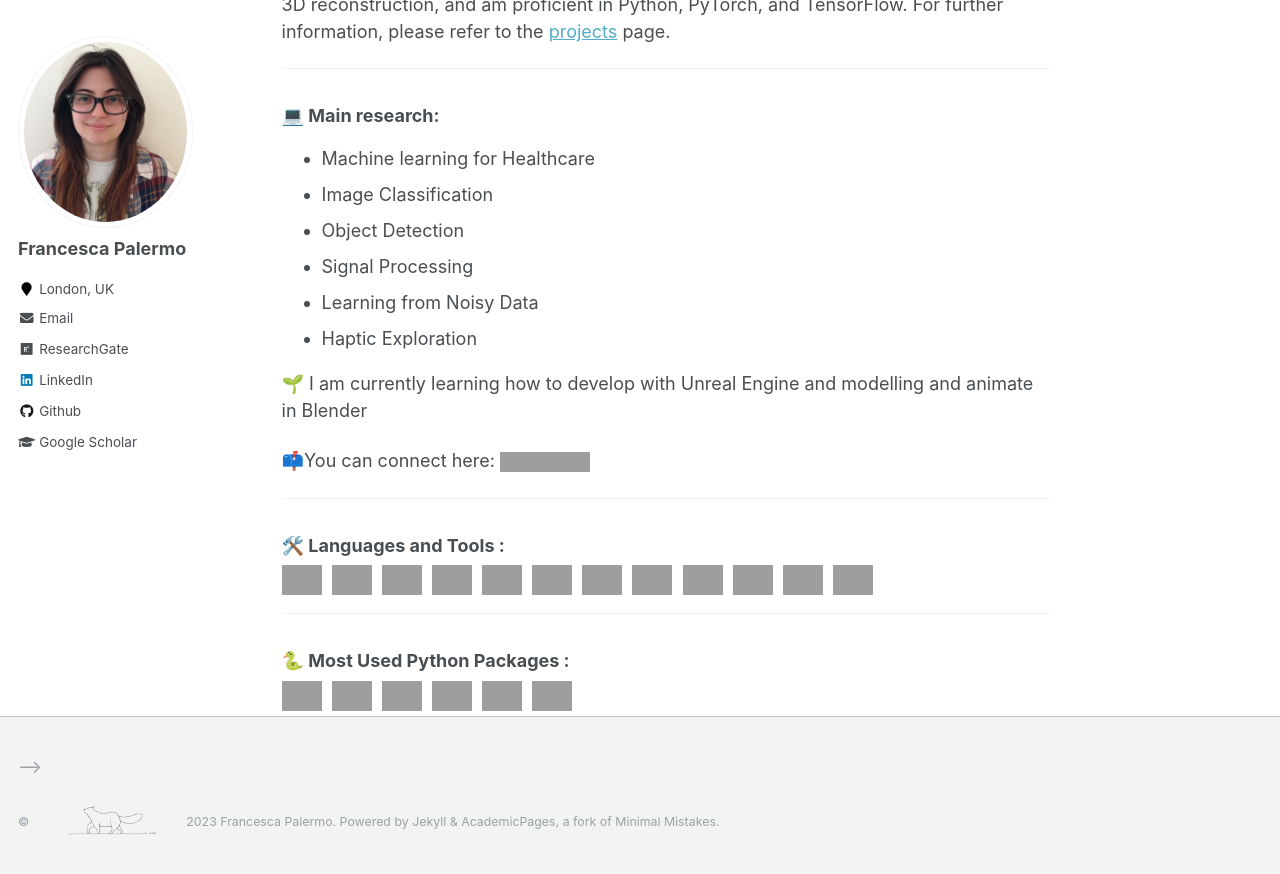
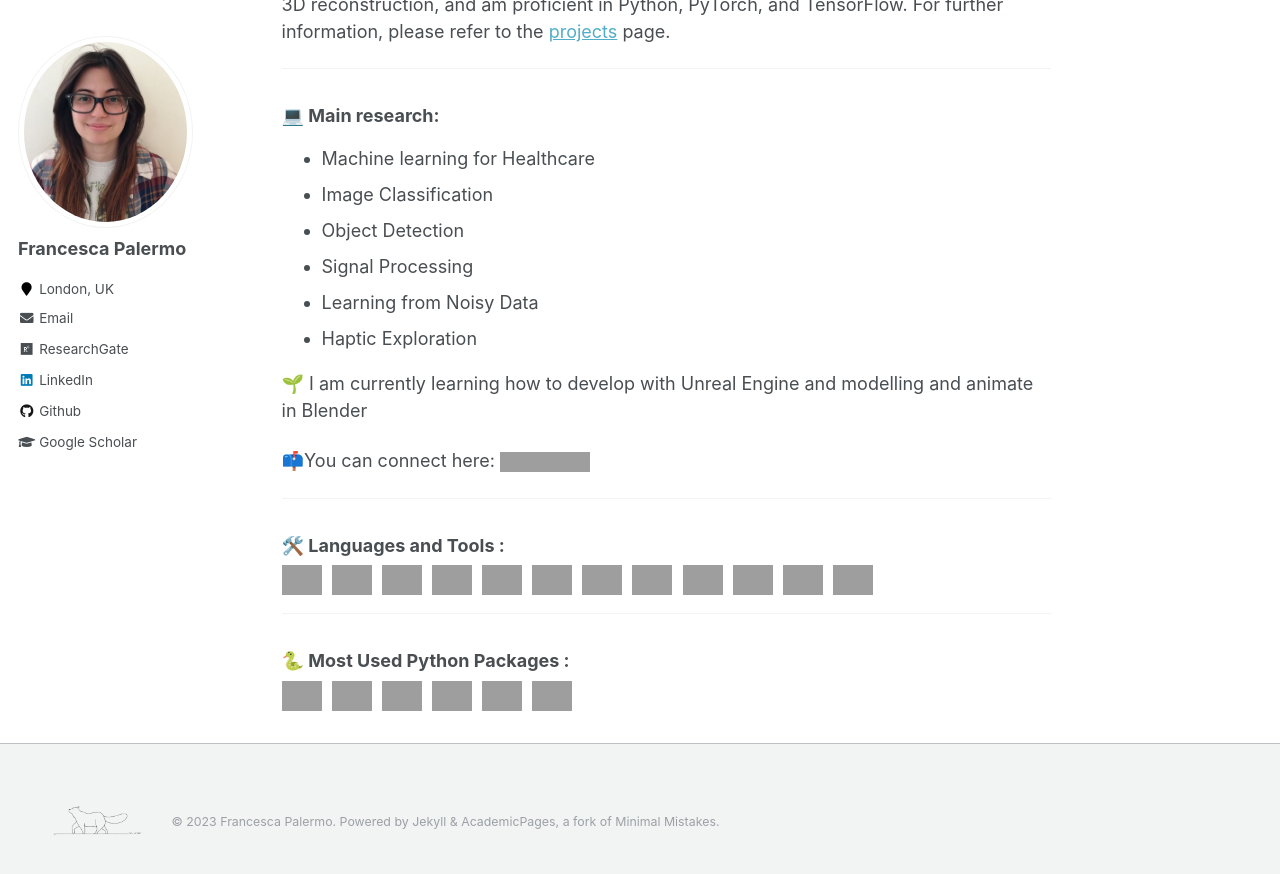
Before and after one commit to francescapalermo/francescapalermo.github.io, a Jekyll site: the page built from _pages/about.md, in a window 1280 px wide and 900 px high, scrolled down 729 px, cut to the strip 0-874 px from the top of the window. Built offline with Jekyll 4.4.1, drawn with Linux system fonts in a browser that asks for light colours; emoji names are drawn with the system emoji font; grey boxes are pictures that could not be loaded.

Commit message:
Added gif footer

```diff
--- a/_includes/footer.html
+++ b/_includes/footer.html
@@ -21,4 +21,4 @@
   </ul>
 </div> -->
 
-<div class="page__footer-copyright">&copy; <img src="https://github.com/francescapalermo/francescapalermo.github.io/blob/master/images/cat.gif?raw=True" height="100" width="150"> {{ site.time | date: '%Y' }} {{ site.name | default: site.title }}. {{ site.data.ui-text[site.locale].powered_by | default: "Powered by" }} <a href="http://jekyllrb.com" rel="nofollow">Jekyll</a> &amp; <a href="https://github.com/academicpages/academicpages.github.io">AcademicPages</a>, a fork of <a href="https://mademistakes.com/work/minimal-mistakes-jekyll-theme/" rel="nofollow">Minimal Mistakes</a>.</div>
+<div class="page__footer-copyright"> <img src="https://github.com/francescapalermo/francescapalermo.github.io/blob/master/images/cat.gif?raw=True" height="100" width="150"> &copy;  {{ site.time | date: '%Y' }} {{ site.name | default: site.title }}. {{ site.data.ui-text[site.locale].powered_by | default: "Powered by" }} <a href="http://jekyllrb.com" rel="nofollow">Jekyll</a> &amp; <a href="https://github.com/academicpages/academicpages.github.io">AcademicPages</a>, a fork of <a href="https://mademistakes.com/work/minimal-mistakes-jekyll-theme/" rel="nofollow">Minimal Mistakes</a>.</div>
--- a/_layouts/default.html
+++ b/_layouts/default.html
@@ -20,7 +20,6 @@
 
     <div class="page__footer">
       <footer>
-        <!-- {% include footer/custom.html %} -->
         {% include footer.html %}
       </footer>
     </div>
```
